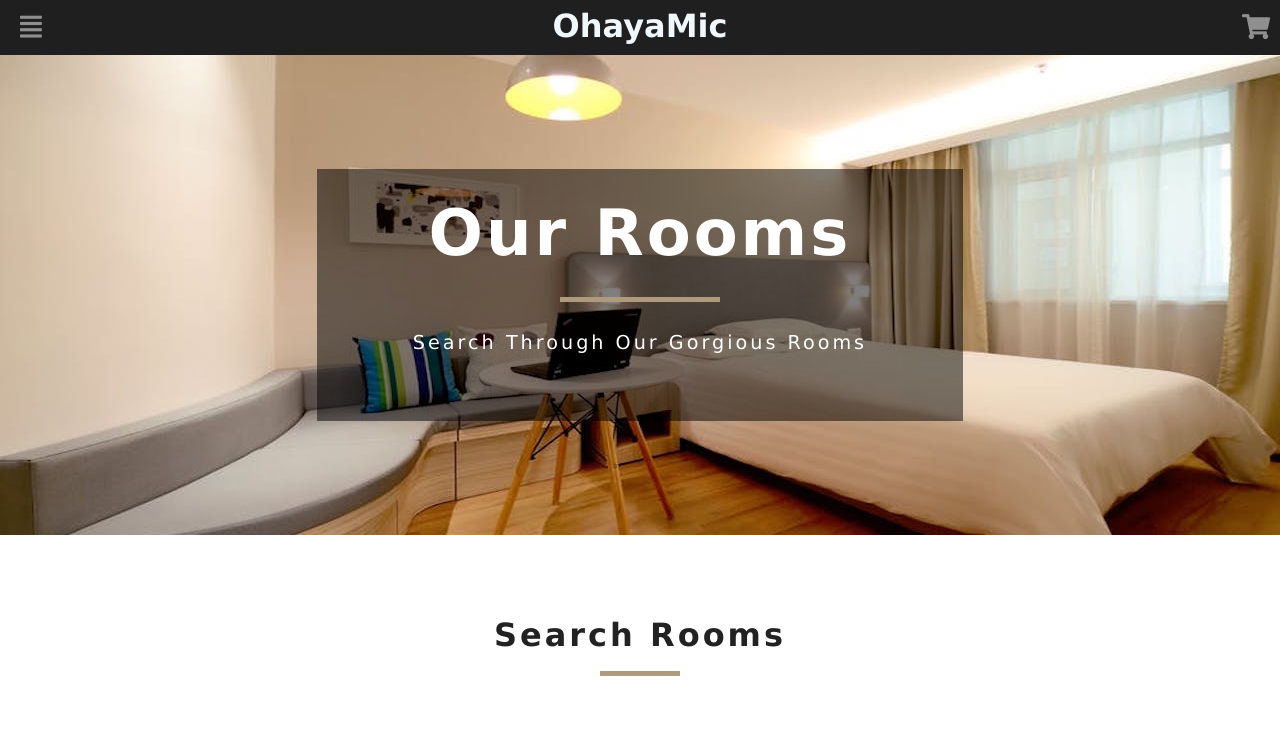
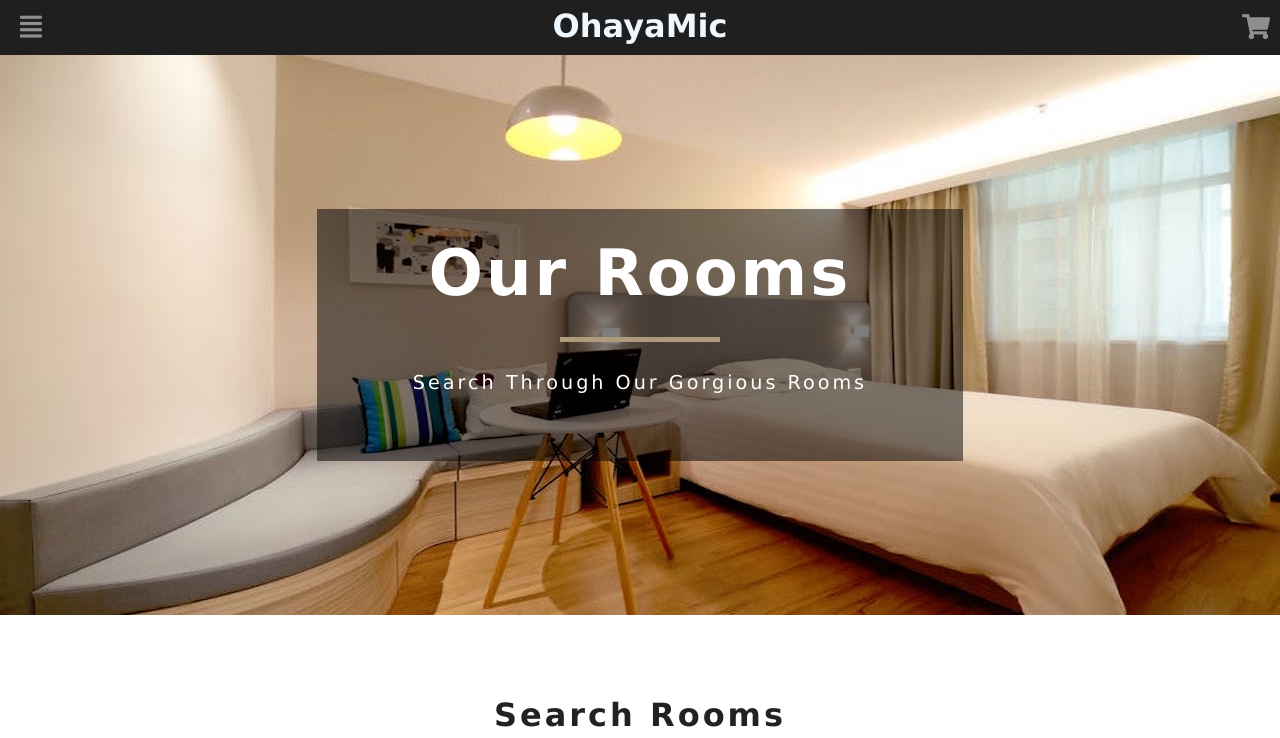
Before and after one commit to ohayamic/Mega-FoodApp-Recipe-AdvisoryApp, a React (Create React App) app: page /rooms in a window 1280 px wide. Shown: the top 738 px of the page. Built offline with nearby package versions, Linux system fonts and the light colour scheme.

Commit message:
update on the detailed room component

```diff
--- a/package.json
+++ b/package.json
@@ -11,7 +11,8 @@
     "react": "^16.13.1",
     "react-dom": "^16.13.1",
     "react-router-dom": "^5.2.0",
-    "react-scripts": "3.4.3"
+    "react-scripts": "3.4.3",
+    "styled-components": "^5.2.0"
   },
   "scripts": {
     "start": "react-scripts start",
--- a/src/Components/DetailedRoom/DetailedRoom.js
+++ b/src/Components/DetailedRoom/DetailedRoom.js
@@ -1,7 +1,16 @@
 import React, { Component } from 'react'
 import {RoomsContext} from "../Context"
+import styled from 'styled-components'
 import "./DetailedRoom.scss"
 
+const Div = styled.header`
+   min-height: calc(70vh - 66px);
+    background: url("../../images/defaultBcg.jpeg") center/cover no-repeat;
+    display: flex;
+    align-items: center;
+    justify-content: center;
+
+`
 export default class DetailedRoom extends Component {
     static contextType = RoomsContext
 
@@ -46,6 +55,9 @@ export default class DetailedRoom extends Component {
         })
         return (
             <>
+            <Div>
+
+            </Div>
                 {/** add the hero page with the first image */}
                 {displayDetails}
             </>
--- a/src/Components/Hero/Hero.scss
+++ b/src/Components/Hero/Hero.scss
@@ -2,7 +2,7 @@
 /* Hero */
 .defaultHero,
 .roomsHero {
-  min-height: calc(60vh - 66px);
+  min-height: calc(70vh - 66px);
   background: url("../../images/defaultBcg.jpeg") center/cover no-repeat;
   display: flex;
   align-items: center;
@@ -10,6 +10,6 @@
 }
 .roomsHero {
   background-image: url("../../images/room-2.jpeg");
-  min-height: 60vh;
+  min-height: 70vh;
 }
 /* End of Hero */
```
Also changed, not shown: 1 other file (tests, documents, lock files or other folders).
